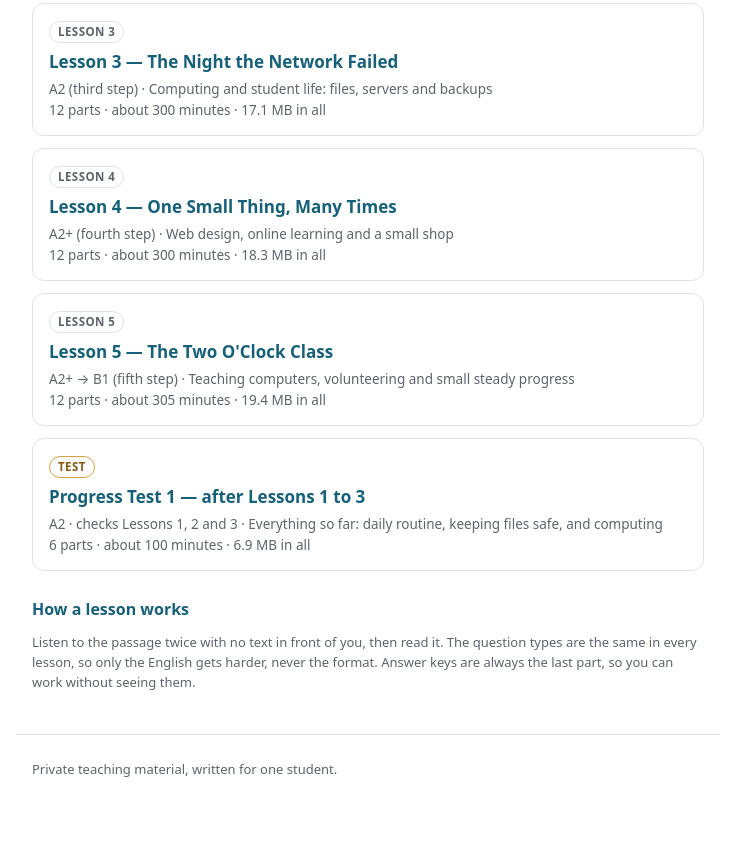
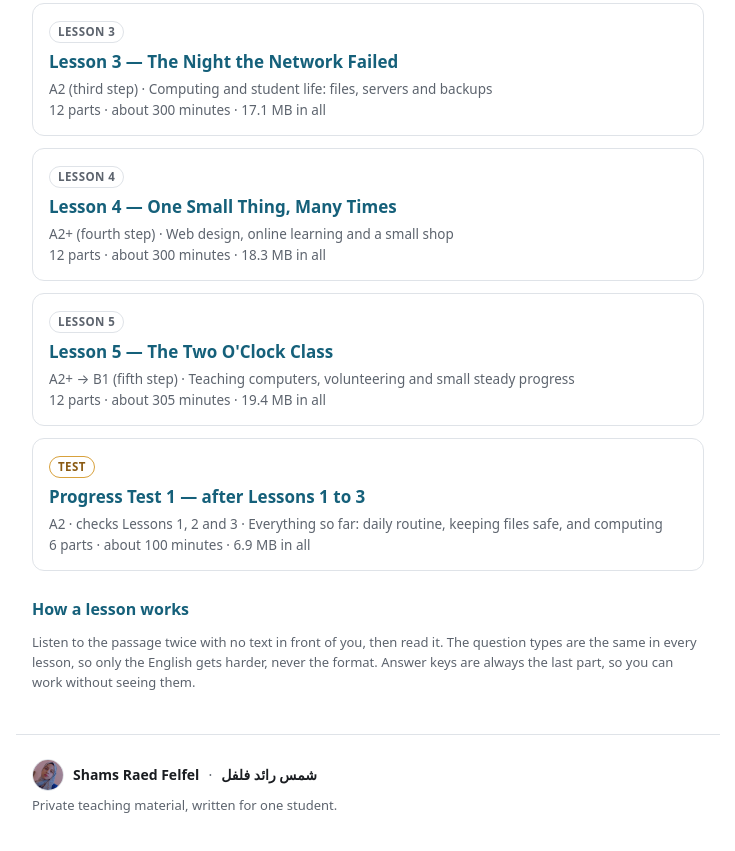
Before and after one commit to shamsfelfel/ESL, a plain HTML site: page index.html in a window 1280 px wide. Shown: the part 512-1363 px from the top of the page, without its empty margins (272-1007 px from the left). Before the commit the page ends 1327 px from the top, so only its background shows below. Drawn offline with Linux system fonts and the light colour scheme.

Commit message:
Her name, and her face, in the footer
The footer said what the material is and nothing about who wrote it.

This course has no language switch — the app is in English, which is the
subject — so there is no mechanism here to hang a second language on and
inventing one for two words would be the wrong trade. The name is given
in both scripts side by side instead, each span tagged with its own lang
so a screen reader reads each in the right voice.

sw.js is hand-written, so the portrait is added to SHELL_FILES by hand
and SHELL goes to v2: the shell gained a file, and the activate handler
retires v1 by prefix as before.

```diff
--- a/app/app.css
+++ b/app/app.css
@@ -87,6 +87,26 @@ main {
   margin-top: 24px;
 }
 .foot p { margin: 0 0 4px; }
+
+/* The author's byline. 32px from a 200x200 source, so it is never upscaled. */
+.byline {
+  display: flex;
+  align-items: center;
+  gap: 9px;
+  margin: 0 0 10px;
+  color: var(--ink);
+  font-weight: 600;
+  font-size: 14px;
+}
+.byline-face {
+  flex: none;
+  width: 32px;
+  height: 32px;
+  border-radius: 50%;
+  object-fit: cover;
+  border: 1px solid var(--rule);
+}
+.byline-sep { color: var(--muted); font-weight: 400; }
 
 h1 { font-size: 22px; line-height: 1.2; margin: 0 0 6px; letter-spacing: -0.015em; }
 h2 { font-size: 16px; margin: 26px 0 10px; color: var(--accent); }
--- a/index.html
+++ b/index.html
@@ -28,6 +28,16 @@
 </main>
 
 <footer class="foot">
+  <!-- This course has no language switch: the whole app is in English, which
+       is the subject. The author's name is given in both scripts side by
+       side, each tagged so a screen reader reads it in the right voice. -->
+  <p class="byline">
+    <img class="byline-face" src="app/img/shams.jpg" width="32" height="32"
+         alt="" decoding="async">
+    <span lang="en">Shams Raed Felfel</span>
+    <span class="byline-sep" aria-hidden="true">·</span>
+    <span lang="ar" dir="rtl">شمس رائد فلفل</span>
+  </p>
   <p>Private teaching material, written for one student.</p>
   <p id="storage" class="dim"></p>
 </footer>
--- a/sw.js
+++ b/sw.js
@@ -12,7 +12,7 @@
  * request against a cached file is answered here with a real 206 slice.
  */
 
-var SHELL = "esl-shell-v1";
+var SHELL = "esl-shell-v2";
 var CONTENT = "esl-content-v1";
 
 /* Both of this course's caches start with this, and the activate handler
@@ -32,7 +32,8 @@ var SHELL_FILES = [
   "app/catalog.json",
   "manifest.webmanifest",
   "app/icons/icon-192.png",
-  "app/icons/icon-512.png"
+  "app/icons/icon-512.png",
+  "app/img/shams.jpg"
 ];
 
 self.addEventListener("install", function (event) {
```
Also changed, not shown: app/img/shams.jpg (added).
